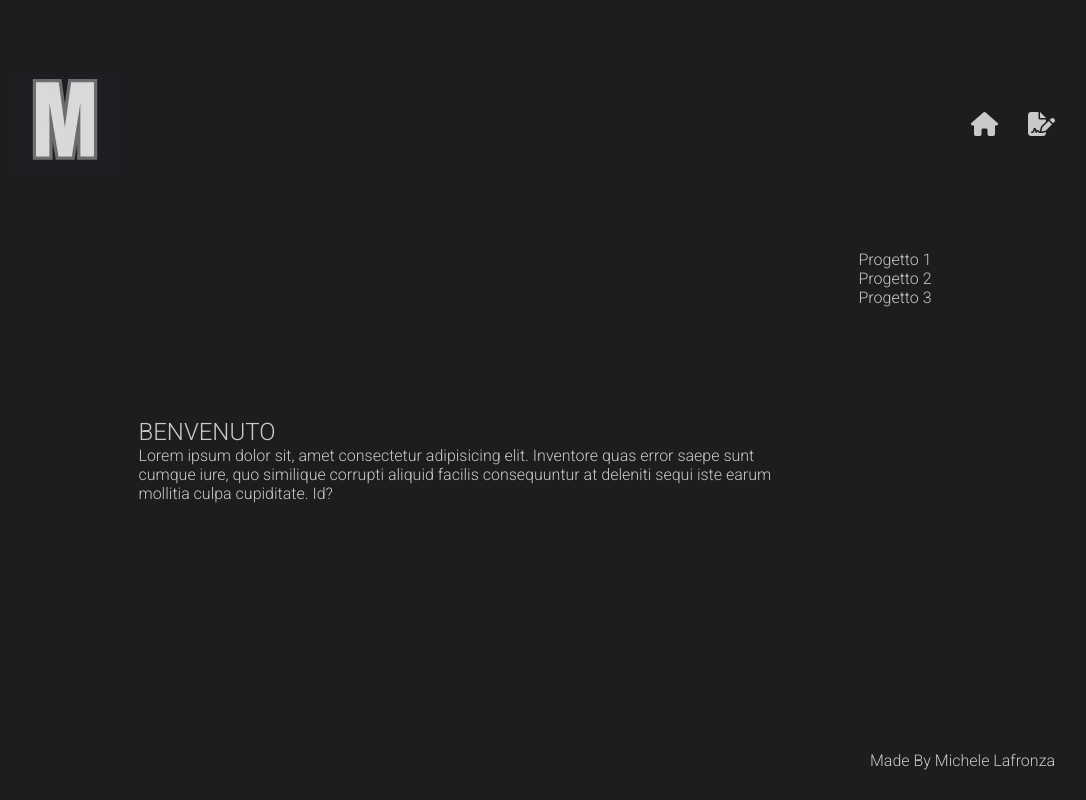
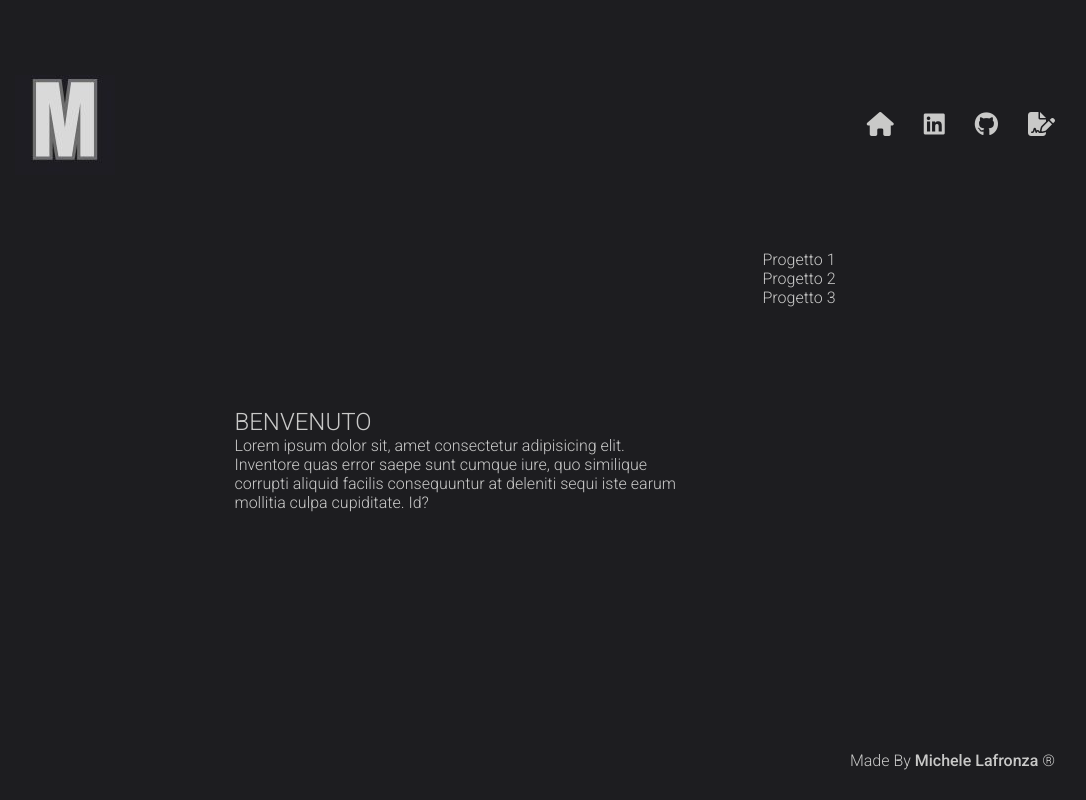
Before and after one commit to MicheleLafronza/my-portfolio, a Vue app: page / in a window 1280 px wide. Shown: the whole page, without its empty margins (105-1191 px from the left). Built offline with nearby package versions, Linux system fonts and the light colour scheme; a web font is replaced by a local one.

Commit message:
fixed some style

```diff
--- a/src/components/Footer.vue
+++ b/src/components/Footer.vue
@@ -1,7 +1,7 @@
 <template>
     <footer>
       <section>
-        Made By Michele Lafronza
+        Made By <span>Michele Lafronza</span>   &reg
       </section>
     </footer>
 </template>
@@ -29,4 +29,8 @@
     /* border: 2px solid blue; */
   }
 
+  span {
+    font-weight: 500;
+  }
+
 </style>
--- a/src/components/Header.vue
+++ b/src/components/Header.vue
@@ -5,6 +5,8 @@
 
       <nav>
         <router-link to="/"><i class="fa-solid fa-house"></i></router-link>
+        <a href=""><i class="fa-brands fa-linkedin"></i></a>
+        <a href=""><i class="fa-brands fa-github"></i></a>
         <router-link to="/contact"><i class="fa-solid fa-file-signature"></i></router-link>
       </nav>
     </header>
--- a/src/views/HomeView.vue
+++ b/src/views/HomeView.vue
@@ -29,7 +29,7 @@
   }
 
   section {
-    width: 50%;
+    width: 35%;
     /* debug */
     /* border: 2px blue solid; */
   }
```
